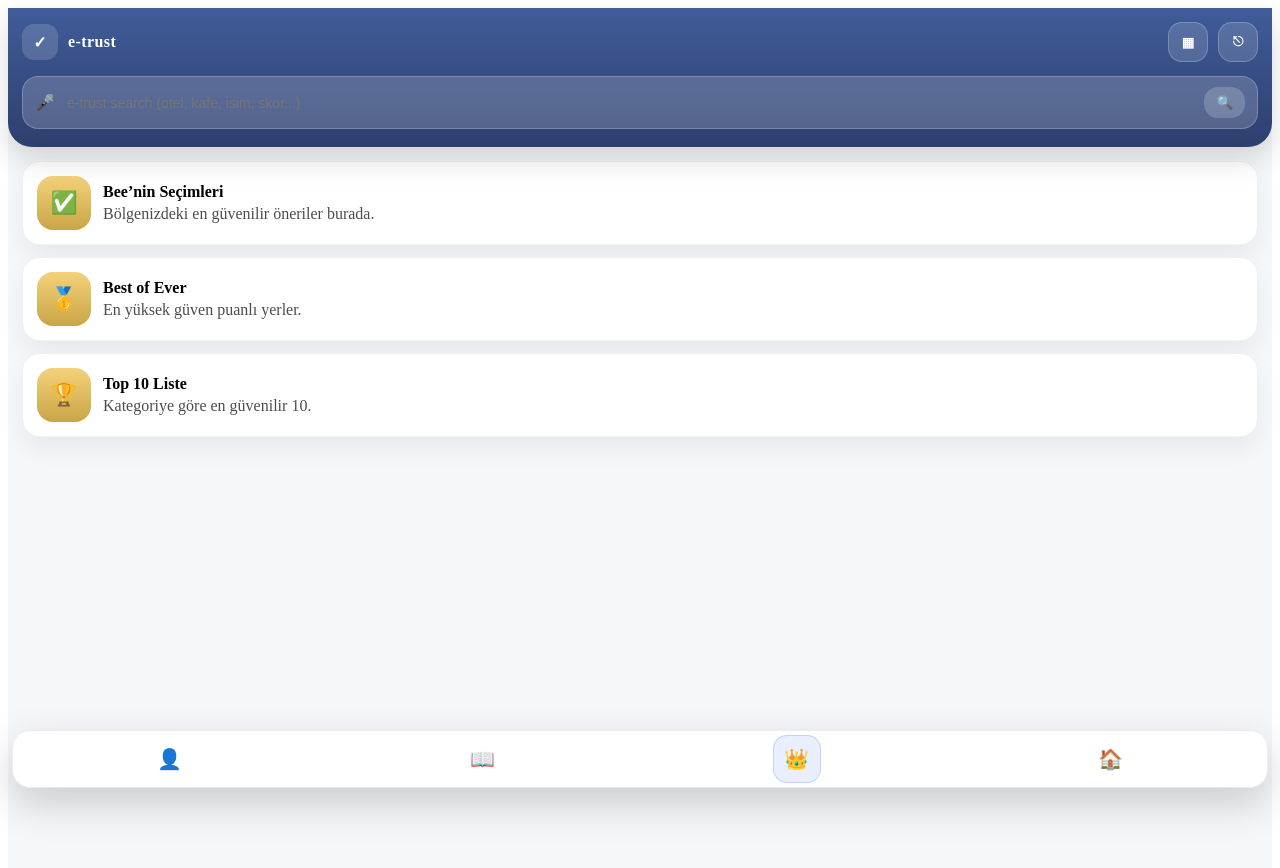
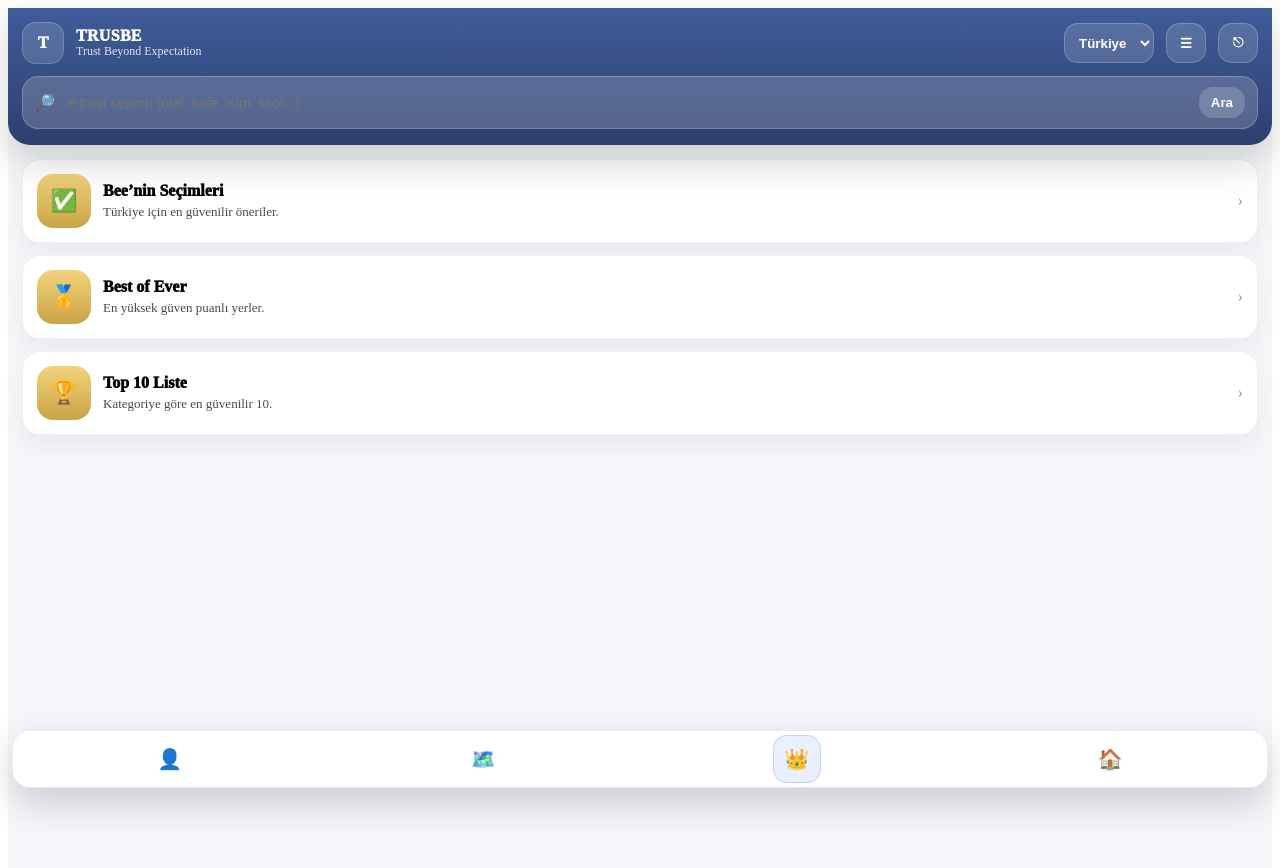
Before and after one commit to skp24piroglu-art/trustai, a React (Vite) app: page / in a window 1280 px wide. Shown: the top 868 px of the page. Built offline with nearby package versions, Linux system fonts and the light colour scheme; sample sign-in values are in the browser's storage.

Commit message:
deploy: update UI

```diff
--- a/src/pages/Home.tsx
+++ b/src/pages/Home.tsx
@@ -1,237 +1,147 @@
 import { useMemo, useState } from "react";
+import type { CSSProperties } from "react";
+import { useNavigate } from "react-router-dom";
 import CategoriesOverlay from "../components/CategoriesOverlay";
-import { useNavigate } from "react-router-dom";
+import { CATEGORIES } from "../data/categories";
+
+const COUNTRIES = ["Türkiye", "Bali", "Dubai", "Katar"] as const;
 
 export default function Home() {
   const nav = useNavigate();
+
+  const [country, setCountry] = useState<(typeof COUNTRIES)[number]>("Türkiye");
   const [categoriesOpen, setCategoriesOpen] = useState(false);
+
   const [query, setQuery] = useState("");
   const [selectedCategory, setSelectedCategory] = useState<string | null>(null);
 
+  const selectedCategoryTitle = useMemo(() => {
+    if (!selectedCategory) return null;
+    return CATEGORIES.find((c) => c.id === selectedCategory)?.title ?? selectedCategory;
+  }, [selectedCategory]);
+
   const suggestions = useMemo(() => {
     const base = [
-      "Türkiye’nin en güvenilir tarihi yerleri",
+      "Türkiye’de güvenilir tarihi yerler",
       "Kalabalık olmayan kafe",
       "Bali’de güvenli otel",
       "Yakınımdaki hastaneler",
       "Güvenilir oto servis",
-      "İstanbul’da güvenilir restoran",
-      "Dubai’de güvenli eğlence yerleri",
+      "Dubai’de güvenilir restoran",
       "Katar’da güvenilir hizmet veren işletmeler",
+      "Güvenilir turistik alanlar",
     ];
-    if (!query.trim()) return base.slice(0, 8);
-    return base.filter((s) =>
-      s.toLowerCase().includes(query.trim().toLowerCase())
-    );
+    const s = query.trim().toLowerCase();
+    if (!s) return [];
+    return base.filter((x) => x.toLowerCase().includes(s)).slice(0, 7);
   }, [query]);
 
+  function logout() {
+    localStorage.removeItem("trusbe_user");
+    nav("/login");
+  }
+
   return (
-    <div
-      style={{
-        minHeight: "100vh",
-        background: "#f6f7fb",
-        paddingBottom: 72,
-      }}
-    >
-      {/* Top header */}
-      <div
-        style={{
-          position: "sticky",
-          top: 0,
-          zIndex: 10,
-          background: "linear-gradient(180deg,#3f5c9a 0%, #2e3f6e 100%)",
-          padding: "14px 14px 18px",
-          color: "white",
-          borderBottomLeftRadius: 24,
-          borderBottomRightRadius: 24,
-          boxShadow: "0 12px 30px rgba(0,0,0,0.15)",
-        }}
-      >
-        <div style={{ display: "flex", alignItems: "center", gap: 10 }}>
-          <div
-            style={{
-              width: 36,
-              height: 36,
-              borderRadius: 12,
-              background: "rgba(255,255,255,0.15)",
-              display: "grid",
-              placeItems: "center",
-              fontWeight: 900,
-            }}
-            title="Trusbe"
-          >
-            ✓
+    <div style={{ minHeight: "100vh", background: "#F6F7FB", paddingBottom: 78 }}>
+      {/* ✅ Sticky Premium Header */}
+      <div style={headerWrap}>
+        <div style={{ display: "flex", alignItems: "center", gap: 12 }}>
+          <div style={logoBox} title="TRUSBE">T</div>
+
+          <div style={{ lineHeight: 1.05 }}>
+            <div style={{ fontWeight: 950, letterSpacing: 0.3, fontSize: 16 }}>TRUSBE</div>
+            <div style={{ fontSize: 12, opacity: 0.85 }}>Trust Beyond Expectation</div>
           </div>
-
-          <div style={{ fontWeight: 900, letterSpacing: 0.4 }}>e-trust</div>
 
           <div style={{ flex: 1 }} />
 
-          <button
-            onClick={() => setCategoriesOpen(true)}
-            style={iconBtn}
-            title="Kategoriler"
+          {/* Country selector */}
+          <select
+            value={country}
+            onChange={(e) => setCountry(e.target.value as any)}
+            style={countrySelect}
+            aria-label="Country"
           >
-            ▦
+            {COUNTRIES.map((c) => (
+              <option key={c} value={c}>
+                {c}
+              </option>
+            ))}
+          </select>
+
+          {/* Menu */}
+          <button onClick={() => setCategoriesOpen(true)} style={iconBtn} title="Menü">
+            ☰
           </button>
 
-          <button
-            onClick={() => {
-              localStorage.removeItem("trusbe_user");
-              nav("/login");
-            }}
-            style={iconBtn}
-            title="Çıkış"
-          >
+          {/* Logout */}
+          <button onClick={logout} style={iconBtn} title="Çıkış">
             ⎋
           </button>
         </div>
 
         {/* Search */}
-        <div style={{ marginTop: 14, position: "relative" }}>
-          <div
-            style={{
-              display: "flex",
-              alignItems: "center",
-              gap: 10,
-              background: "rgba(255,255,255,0.18)",
-              border: "1px solid rgba(255,255,255,0.22)",
-              borderRadius: 16,
-              padding: "10px 12px",
-              backdropFilter: "blur(10px)",
-            }}
-          >
-            <span style={{ opacity: 0.9 }}>🎤</span>
+        <div style={{ marginTop: 12, position: "relative" }}>
+          <div style={searchWrap}>
+            <span style={{ opacity: 0.9 }}>🔎</span>
             <input
               value={query}
               onChange={(e) => setQuery(e.target.value)}
               placeholder="e-trust search (otel, kafe, isim, skor...)"
-              style={{
-                flex: 1,
-                border: "none",
-                outline: "none",
-                background: "transparent",
-                color: "white",
-                fontSize: 14,
-              }}
+              style={searchInput}
             />
             <button
-              onClick={() => alert("Search: " + (query || "—"))}
-              style={{
-                border: "none",
-                background: "rgba(255,255,255,0.18)",
-                color: "white",
-                padding: "8px 12px",
-                borderRadius: 14,
-                cursor: "pointer",
-                fontWeight: 800,
-              }}
+              onClick={() => alert(`Search: ${country} • ${query || "—"}`)}
+              style={searchBtn}
             >
-              🔍
+              Ara
             </button>
           </div>
 
-          {/* Suggestions dropdown */}
-          {query.trim().length > 0 && (
-            <div
-              style={{
-                marginTop: 10,
-                background: "white",
-                borderRadius: 16,
-                boxShadow: "0 20px 50px rgba(0,0,0,0.18)",
-                overflow: "hidden",
-                border: "1px solid rgba(15,23,42,0.08)",
-              }}
-            >
-              {suggestions.slice(0, 7).map((s) => (
+          {/* Suggestions */}
+          {suggestions.length > 0 ? (
+            <div style={suggestionBox}>
+              {suggestions.map((s) => (
                 <div
                   key={s}
                   onClick={() => setQuery(s)}
-                  style={{
-                    padding: "12px 14px",
-                    cursor: "pointer",
-                    borderBottom: "1px solid rgba(15,23,42,0.06)",
-                  }}
+                  style={suggestionItem}
                 >
                   {s}
                 </div>
               ))}
             </div>
-          )}
+          ) : null}
         </div>
 
         {/* Selected category chip */}
         {selectedCategory ? (
-          <div style={{ marginTop: 10, display: "flex", gap: 8 }}>
-            <div
-              style={{
-                padding: "8px 12px",
-                borderRadius: 999,
-                background: "rgba(255,255,255,0.18)",
-                border: "1px solid rgba(255,255,255,0.22)",
-                fontWeight: 700,
-                fontSize: 12,
-              }}
-            >
-              Filtre: {selectedCategory}
+          <div style={{ marginTop: 10, display: "flex", gap: 8, flexWrap: "wrap" }}>
+            <div style={chip}>
+              Filtre: {selectedCategoryTitle}
             </div>
-            <button
-              onClick={() => setSelectedCategory(null)}
-              style={{
-                padding: "8px 12px",
-                borderRadius: 999,
-                background: "rgba(0,0,0,0.15)",
-                border: "1px solid rgba(255,255,255,0.22)",
-                color: "white",
-                cursor: "pointer",
-                fontWeight: 800,
-                fontSize: 12,
-              }}
-            >
+            <button onClick={() => setSelectedCategory(null)} style={chipClear}>
               Temizle
             </button>
           </div>
         ) : null}
       </div>
 
-      {/* Content */}
+      {/* Content blocks */}
       <div style={{ padding: 14 }}>
         <SectionCard
           icon="✅"
           title="Bee’nin Seçimleri"
-          desc="Bölgenizdeki en güvenilir öneriler burada."
+          desc={`${country} için en güvenilir öneriler.`}
         />
-        <SectionCard
-          icon="🥇"
-          title="Best of Ever"
-          desc="En yüksek güven puanlı yerler."
-        />
-        <SectionCard
-          icon="🏆"
-          title="Top 10 Liste"
-          desc="Kategoriye göre en güvenilir 10."
-        />
+        <SectionCard icon="🥇" title="Best of Ever" desc="En yüksek güven puanlı yerler." />
+        <SectionCard icon="🏆" title="Top 10 Liste" desc="Kategoriye göre en güvenilir 10." />
       </div>
 
-      {/* Bottom nav (demo) */}
-      <div
-        style={{
-          position: "fixed",
-          left: 12,
-          right: 12,
-          bottom: 12,
-          height: 56,
-          background: "white",
-          borderRadius: 18,
-          boxShadow: "0 15px 40px rgba(0,0,0,0.18)",
-          display: "flex",
-          alignItems: "center",
-          justifyContent: "space-around",
-          border: "1px solid rgba(15,23,42,0.08)",
-        }}
-      >
+      {/* Bottom Nav (placeholder) */}
+      <div style={bottomNav}>
         <NavIcon label="👤" />
-        <NavIcon label="📖" />
+        <NavIcon label="🗺️" />
         <NavIcon label="👑" active />
         <NavIcon label="🏠" />
       </div>
@@ -246,46 +156,15 @@ export default function Home() {
   );
 }
 
-function SectionCard({
-  icon,
-  title,
-  desc,
-}: {
-  icon: string;
-  title: string;
-  desc: string;
-}) {
+function SectionCard({ icon, title, desc }: { icon: string; title: string; desc: string }) {
   return (
-    <div
-      style={{
-        display: "flex",
-        gap: 12,
-        alignItems: "center",
-        background: "white",
-        borderRadius: 18,
-        padding: 14,
-        marginBottom: 12,
-        boxShadow: "0 12px 25px rgba(0,0,0,0.06)",
-        border: "1px solid rgba(15,23,42,0.06)",
-      }}
-    >
-      <div
-        style={{
-          width: 54,
-          height: 54,
-          borderRadius: 16,
-          background: "linear-gradient(180deg,#f3d27a 0%, #caa546 100%)",
-          display: "grid",
-          placeItems: "center",
-          fontSize: 22,
-        }}
-      >
-        {icon}
+    <div style={card}>
+      <div style={cardIcon}>{icon}</div>
+      <div style={{ flex: 1 }}>
+        <div style={{ fontWeight: 950, fontSize: 16 }}>{title}</div>
+        <div style={{ opacity: 0.72, marginTop: 4, fontSize: 13 }}>{desc}</div>
       </div>
-      <div style={{ flex: 1 }}>
-        <div style={{ fontWeight: 900, fontSize: 16 }}>{title}</div>
-        <div style={{ opacity: 0.7, marginTop: 4 }}>{desc}</div>
-      </div>
+      <div style={{ opacity: 0.35, fontWeight: 900 }}>›</div>
     </div>
   );
 }
@@ -300,7 +179,7 @@ function NavIcon({ label, active }: { label: string; active?: boolean }) {
         display: "grid",
         placeItems: "center",
         background: active ? "rgba(79,124,255,0.12)" : "transparent",
-        border: active ? "1px solid rgba(79,124,255,0.25)" : "none",
+        border: active ? "1px solid rgba(79,124,255,0.25)" : "1px solid transparent",
         fontSize: 20,
       }}
     >
@@ -309,7 +188,42 @@ function NavIcon({ label, active }: { label: string; active?: boolean }) {
   );
 }
 
-const iconBtn: React.CSSProperties = {
+const headerWrap: CSSProperties = {
+  position: "sticky",
+  top: 0,
+  zIndex: 10,
+  padding: "14px 14px 16px",
+  color: "white",
+  background: "linear-gradient(180deg,#3F5C9A 0%, #2E3F6E 100%)",
+  borderBottomLeftRadius: 22,
+  borderBottomRightRadius: 22,
+  boxShadow: "0 16px 40px rgba(0,0,0,0.18)",
+};
+
+const logoBox: CSSProperties = {
+  width: 40,
+  height: 40,
+  borderRadius: 14,
+  display: "grid",
+  placeItems: "center",
+  background: "rgba(255,255,255,0.14)",
+  border: "1px solid rgba(255,255,255,0.18)",
+  fontWeight: 950,
+};
+
+const countrySelect: CSSProperties = {
+  height: 40,
+  borderRadius: 14,
+  border: "1px solid rgba(255,255,255,0.22)",
+  background: "rgba(255,255,255,0.14)",
+  color: "white",
+  padding: "0 10px",
+  fontWeight: 800,
+  cursor: "pointer",
+  outline: "none",
+};
+
+const iconBtn: CSSProperties = {
   width: 40,
   height: 40,
   borderRadius: 14,
@@ -317,5 +231,107 @@ const iconBtn: React.CSSProperties = {
   background: "rgba(255,255,255,0.14)",
   color: "white",
   cursor: "pointer",
+  fontWeight: 950,
+};
+
+const searchWrap: CSSProperties = {
+  display: "flex",
+  alignItems: "center",
+  gap: 10,
+  background: "rgba(255,255,255,0.18)",
+  border: "1px solid rgba(255,255,255,0.22)",
+  borderRadius: 16,
+  padding: "10px 12px",
+  backdropFilter: "blur(10px)",
+};
+
+const searchInput: CSSProperties = {
+  flex: 1,
+  border: "none",
+  outline: "none",
+  background: "transparent",
+  color: "white",
+  fontSize: 14,
+};
+
+const searchBtn: CSSProperties = {
+  border: "none",
+  background: "rgba(255,255,255,0.18)",
+  color: "white",
+  padding: "8px 12px",
+  borderRadius: 14,
+  cursor: "pointer",
   fontWeight: 900,
 };
+
+const suggestionBox: CSSProperties = {
+  marginTop: 10,
+  background: "white",
+  borderRadius: 16,
+  boxShadow: "0 20px 50px rgba(0,0,0,0.18)",
+  overflow: "hidden",
+  border: "1px solid rgba(15,23,42,0.08)",
+};
+
+const suggestionItem: CSSProperties = {
+  padding: "12px 14px",
+  cursor: "pointer",
+  borderBottom: "1px solid rgba(15,23,42,0.06)",
+};
+
+const chip: CSSProperties = {
+  padding: "8px 12px",
+  borderRadius: 999,
+  background: "rgba(255,255,255,0.18)",
+  border: "1px solid rgba(255,255,255,0.22)",
+  fontWeight: 800,
+  fontSize: 12,
+};
+
+const chipClear: CSSProperties = {
+  padding: "8px 12px",
+  borderRadius: 999,
+  background: "rgba(0,0,0,0.16)",
+  border: "1px solid rgba(255,255,255,0.22)",
+  color: "white",
+  cursor: "pointer",
+  fontWeight: 900,
+  fontSize: 12,
+};
+
+const card: CSSProperties = {
+  display: "flex",
+  gap: 12,
+  alignItems: "center",
+  background: "white",
+  borderRadius: 18,
+  padding: 14,
+  marginBottom: 12,
+  boxShadow: "0 12px 25px rgba(0,0,0,0.06)",
+  border: "1px solid rgba(15,23,42,0.06)",
+};
+
+const cardIcon: CSSProperties = {
+  width: 54,
+  height: 54,
+  borderRadius: 16,
+  background: "linear-gradient(180deg,#F3D27A 0%, #CAA546 100%)",
+  display: "grid",
+  placeItems: "center",
+  fontSize: 22,
+};
+
+const bottomNav: CSSProperties = {
+  position: "fixed",
+  left: 12,
+  right: 12,
+  bottom: 12,
+  height: 56,
+  background: "white",
+  borderRadius: 18,
+  boxShadow: "0 15px 40px rgba(0,0,0,0.18)",
+  display: "flex",
+  alignItems: "center",
+  justifyContent: "space-around",
+  border: "1px solid rgba(15,23,42,0.08)",
+};
```
Also changed, not shown: src/data/components/CategoriesOverlay.tsx (+55 -54 lines).
